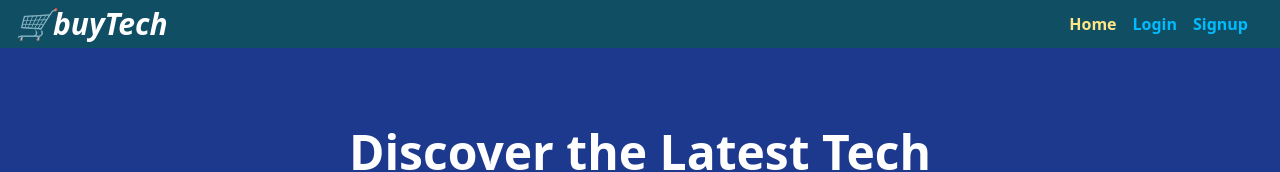
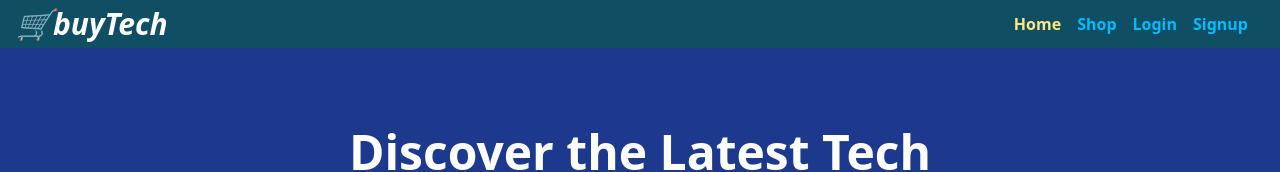
Before and after one commit to dhruv70441/buyTech, a React (Vite) app in the folder client/: page / in a window 1280 px wide. Shown: the top 172 px of the page. Built offline with nearby package versions, Linux system fonts and the light colour scheme; no server answers.

Commit message:
added shop link in navbar

```diff
--- a/client/src/components/Navbar.jsx
+++ b/client/src/components/Navbar.jsx
@@ -6,7 +6,7 @@ const Navbar = () => {
   const { user, logout } = useContext(AuthContext);
 
   return (
-    <nav className="bg-cyan-900 h-12 flex items-center justify-between text-white font-bold px-4">
+    <nav className=" bg-cyan-900 h-12 flex items-center justify-between text-white font-bold px-4">
       <div>
         <NavLink to="/" className="text-3xl font-bold italic">
           🛒buyTech
@@ -18,6 +18,12 @@ const Navbar = () => {
           className={({ isActive }) => (isActive ? 'text-amber-200 mr-4' : 'text-sky-400 mr-4')}
         >
           Home
+        </NavLink>
+        <NavLink
+          to="/shop"
+          className={({ isActive }) => (isActive ? 'text-amber-200 mr-4' : 'text-sky-400 mr-4')}
+        >
+          Shop
         </NavLink>
 
         {user?.loggedIn ? (
```
